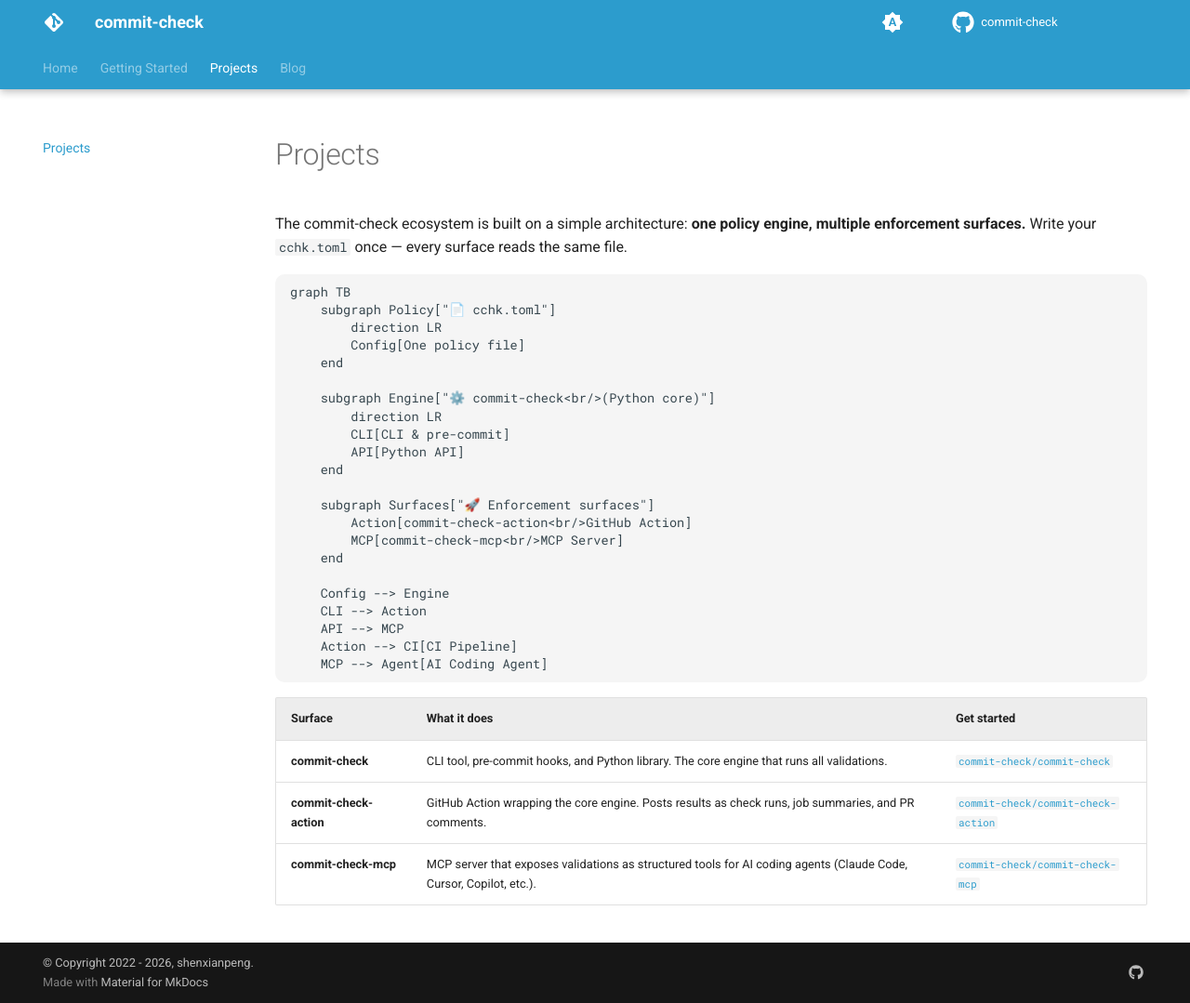
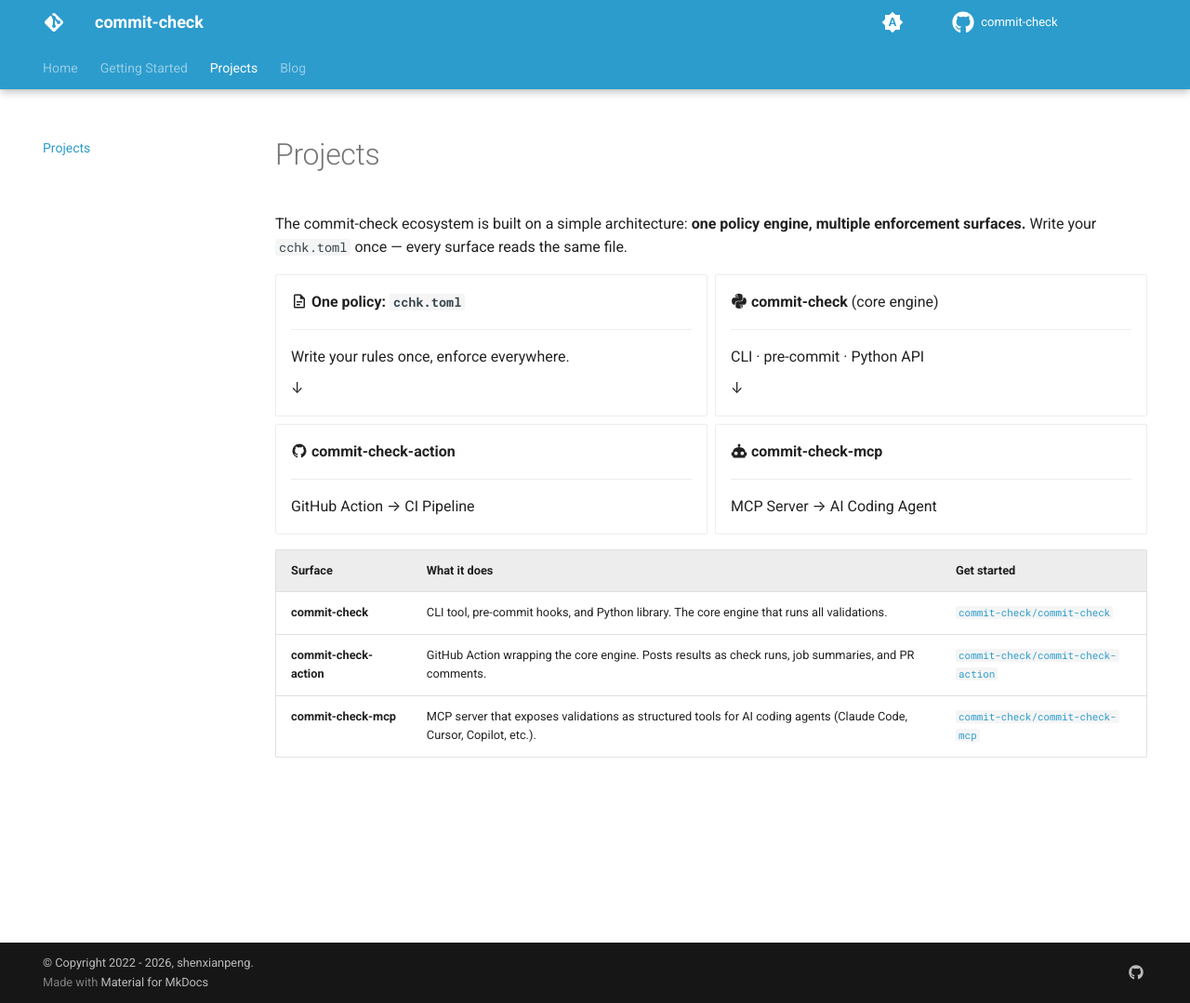
Before and after one commit to commit-check/commit-check.github.io, an MkDocs documentation site: the page built from docs/projects.md, in a window 1280 px wide and 1079 px high. Shown: the whole window at 93% size. Built offline with MkDocs 1.6.1 and Material for MkDocs 9.7.7, drawn with Linux system fonts in a browser that asks for light colours.

Commit message:
chore: replace mermaid chart with markdown cards for compatibility

````diff
--- a/docs/projects.md
+++ b/docs/projects.md
@@ -9,30 +9,37 @@
 multiple enforcement surfaces.** Write your `cchk.toml` once — every surface
 reads the same file.
 
-```mermaid
-graph TB
-    subgraph Policy["📄 cchk.toml"]
-        direction LR
-        Config[One policy file]
-    end
+<div class="grid cards" markdown>
 
-    subgraph Engine["⚙️ commit-check<br/>(Python core)"]
-        direction LR
-        CLI[CLI & pre-commit]
-        API[Python API]
-    end
+-   :material-file-document-outline: **One policy: `cchk.toml`**
 
-    subgraph Surfaces["🚀 Enforcement surfaces"]
-        Action[commit-check-action<br/>GitHub Action]
-        MCP[commit-check-mcp<br/>MCP Server]
-    end
+    ---
 
-    Config --> Engine
-    CLI --> Action
-    API --> MCP
-    Action --> CI[CI Pipeline]
-    MCP --> Agent[AI Coding Agent]
-```
+    Write your rules once, enforce everywhere.
+
+    ↓
+
+-   :fontawesome-brands-python: **commit-check** (core engine)
+
+    ---
+
+    CLI · pre-commit · Python API
+
+    ↓
+
+-   :material-github: **commit-check-action**
+
+    ---
+
+    GitHub Action → CI Pipeline
+
+-   :material-robot: **commit-check-mcp**
+
+    ---
+
+    MCP Server → AI Coding Agent
+
+</div>
 
 | Surface | What it does | Get started |
 |---------|-------------|-------------|
````
